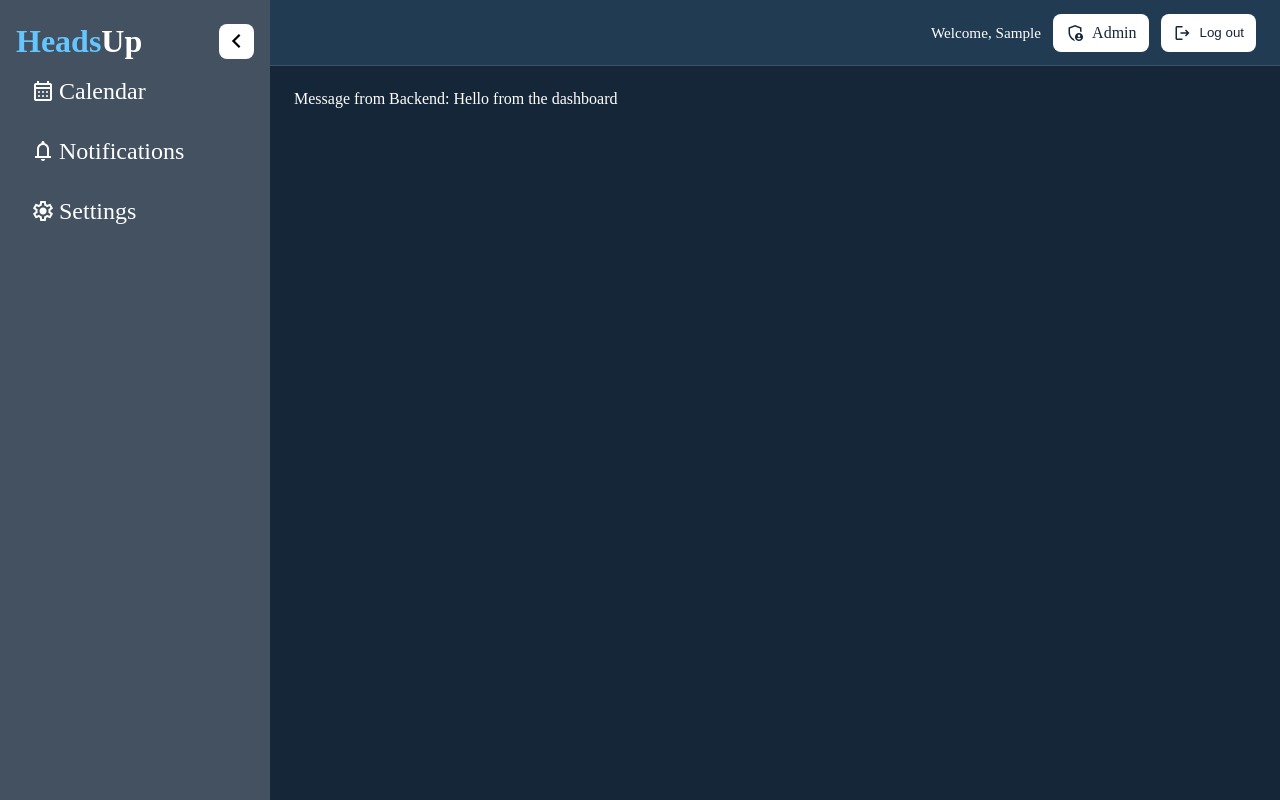
After one commit to AxelD7/heads-up, a Django app: page / in a window 1280 px wide. The commit adds this page. Run offline with Django 5.2, Linux system fonts and the light colour scheme; the visitor is signed in with stand-in values (Sample User, id 1).

Commit message:
Add basic dashboard view with authenticated top nav bar to base layout.

```diff
--- a/config/settings.py
+++ b/config/settings.py
@@ -134,3 +134,5 @@ MAILERS = {
 }
 
 AUTH_USER_MODEL = 'users.CustomUser'
+# TODO: Once a log in view is created, change this from /admin to whatever url the login is at.
+LOGIN_URL='/admin'
--- a/config/urls.py
+++ b/config/urls.py
@@ -17,8 +17,14 @@ Including another URLconf
 
 from django.contrib import admin
 from django.urls import path, include
+from django.contrib.auth.views import LogoutView
 
 urlpatterns = [
     path("admin/", admin.site.urls),
     path("users/", include("users.urls")),
+
+    # Since events will be the core of our app, all urls will start with no prefix
+    path("", include("events.urls")),
+    # Path that removes user from the currrent session, redirects to '/' endpoint
+    path("logout/", LogoutView.as_view(next_page="/"), name="logout"),
 ]
--- /dev/null
+++ b/events/templates/dashboard.html
@@ -0,0 +1,11 @@
+{% extends "base.html" %}
+
+{% block title %}Dashboard{% endblock title %}
+
+{% block content %}
+    <main class="content-area">
+
+        <p>Message from Backend: {{ message }} </p>
+
+    </main>
+{% endblock content %}
--- /dev/null
+++ b/events/urls.py
@@ -0,0 +1,7 @@
+from django.urls import path
+
+from . import views
+
+urlpatterns = [
+    path("", views.dashboard, name="dashboard"),
+]
--- a/events/views.py
+++ b/events/views.py
@@ -1,3 +1,12 @@
 from django.shortcuts import render
+from django.contrib.auth.decorators import login_required
 
-# Event views will be implemented in subsequent issues (Issue #4 is model/migration only).
+# Event views
+@login_required()
+def dashboard(request):
+
+    context = {
+        "message": "Hello from the dashboard"
+    }
+
+    return render(request, "dashboard.html", context)
--- a/static/css/base.css
+++ b/static/css/base.css
@@ -27,6 +27,73 @@ body {
 
 .sidebar.collapsed {
   width: 85px;
+}
+
+/* Main Section Container */
+.main-section {
+  min-width: 0;
+  min-height: 100vh;
+  margin-left: 270px;
+  transition: margin-left 0.4s ease;
+}
+
+.sidebar.collapsed ~ .main-section {
+  margin-left: 85px;
+}
+
+
+/* Top Nav Bar */
+.top-nav {
+  height: 66px;
+  display: flex;
+  align-items: center;
+  justify-content: flex-end;
+  padding: 0 24px;
+  background: #203b52;
+  border-bottom: 1px solid rgba(255, 255, 255, 0.12);
+}
+
+.top-nav-actions {
+  display: flex;
+  align-items: center;
+  gap: 12px;
+}
+
+.top-nav-actions form {
+  margin: 0;
+}
+
+.top-nav-button {
+  min-height: 38px;
+  display: inline-flex;
+  align-items: center;
+  gap: 7px;
+  padding: 8px 12px;
+  border: none;
+  border-radius: 8px;
+  background: #fff;
+  color: #152638;
+  text-decoration: none;
+  cursor: pointer;
+  transition: 0.4s ease;
+}
+
+.top-nav-button:hover {
+  color: #fff;
+  background: #64c5ff;
+}
+
+.top-nav-button .material-symbols-outlined {
+  font-size: 1.25rem;
+}
+
+.welcome-message {
+  color: #fff;
+  max-width: 180px;
+  overflow: hidden;
+  text-overflow: ellipsis;
+  white-space: nowrap;
+  font-size: 0.95rem;
 }
 
 /* Sidebar header and app name */
@@ -77,7 +144,7 @@ body {
 
 /* App name colors */
 .header-text-a {
-  color: #57b9ff;
+  color: #64c5ff;
 }
 
 .header-text-b {
@@ -102,16 +169,12 @@ body {
   text-decoration: none;
   color: white;
   cursor: pointer;
-  transition: 0.4s ease;
+  transition: 0.1s ease;
 }
 
 .sidebar-nav .nav-link:hover {
   color: #152638;
   background: #fff;
-}
-
-.sidebar.collapsed .sidebar-nav .sidebar-label {
-  transition: opacity 0.4s ease;
 }
 
 .sidebar.collapsed .sidebar-nav .nav-link .sidebar-label {
@@ -122,10 +185,6 @@ body {
 /* Main page content */
 .content-area {
   flex: 1;
-  margin-left: 270px;
-  transition: margin-left 0.4s ease;
+  padding: 24px;
+  color: #fff;
 }
-
-.sidebar.collapsed ~ .content-area {
-  margin-left: 85px;
-}
--- a/templates/base.html
+++ b/templates/base.html
@@ -37,7 +37,7 @@
             <li class="calendar-view">
               <a href="/" class="nav-link">
                 <span class="material-symbols-outlined">calendar_month</span>
-                <span class="sidebar-label">Calendar View</span>
+                <span class="sidebar-label">Calendar</span>
               </a>
             </li>
             <li class="notifications">
@@ -59,10 +59,39 @@
         <div class="secondary-nav"></div>
       </aside>
 
-      <!-- Main page content -->
-      {% block content %}
-      <!-- Other pages will inject their HTML here! -->
-      {% endblock %}
+      <!-- Includes main content area and top bar  -->
+      <div class="main-section">
+        <!-- Only shows top bar info when user is validated -->
+        {% if user.is_authenticated %}
+          <header class="top-nav">
+            <div class="top-nav-actions">
+              <span class="welcome-message">Welcome, {{ user.first_name|default:user.username }}</span>
+
+              <!-- Show the admin link only for superusers -->
+              {% if user.is_superuser %}
+                <a href="{% url 'admin:index' %}" class="top-nav-button admin-button">
+                  <span class="material-symbols-outlined">admin_panel_settings</span>
+                  <span>Admin</span>
+                </a>
+              {% endif %}
+
+              <form action="{% url 'logout' %}" method="post">
+                <!-- Django template feature that automatically appends hidden csrf token value to a page -->
+                {% csrf_token %}
+                <button type="submit" class="top-nav-button logout-button">
+                  <span class="material-symbols-outlined">logout</span>
+                  <span>Log out</span>
+                </button>
+              </form>
+            </div>
+          </header>
+        {% endif %}
+
+        <!-- Main page content -->
+        {% block content %}
+        <!-- Other pages will inject their HTML here! -->
+        {% endblock %}
+      </div>
     </div>
   </body>
 
```
